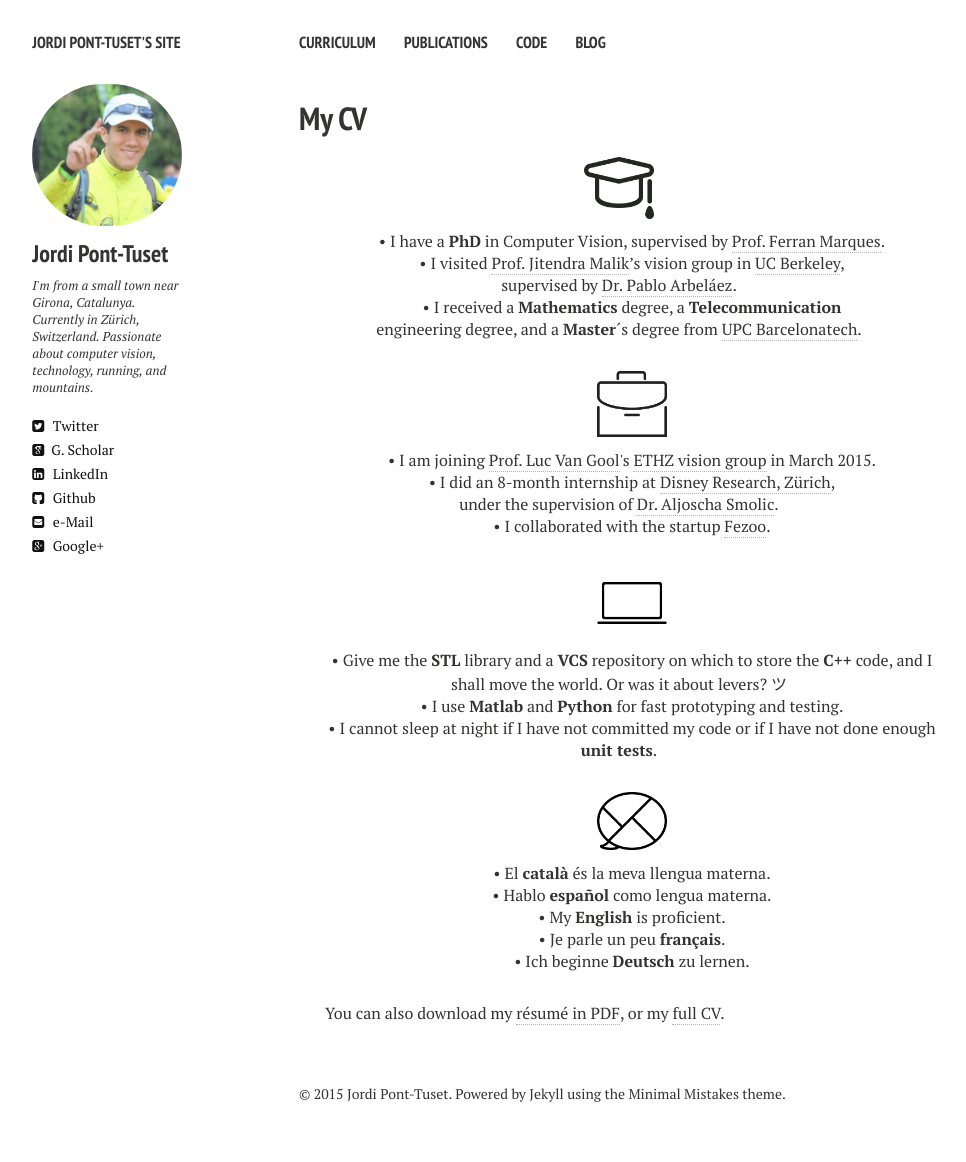
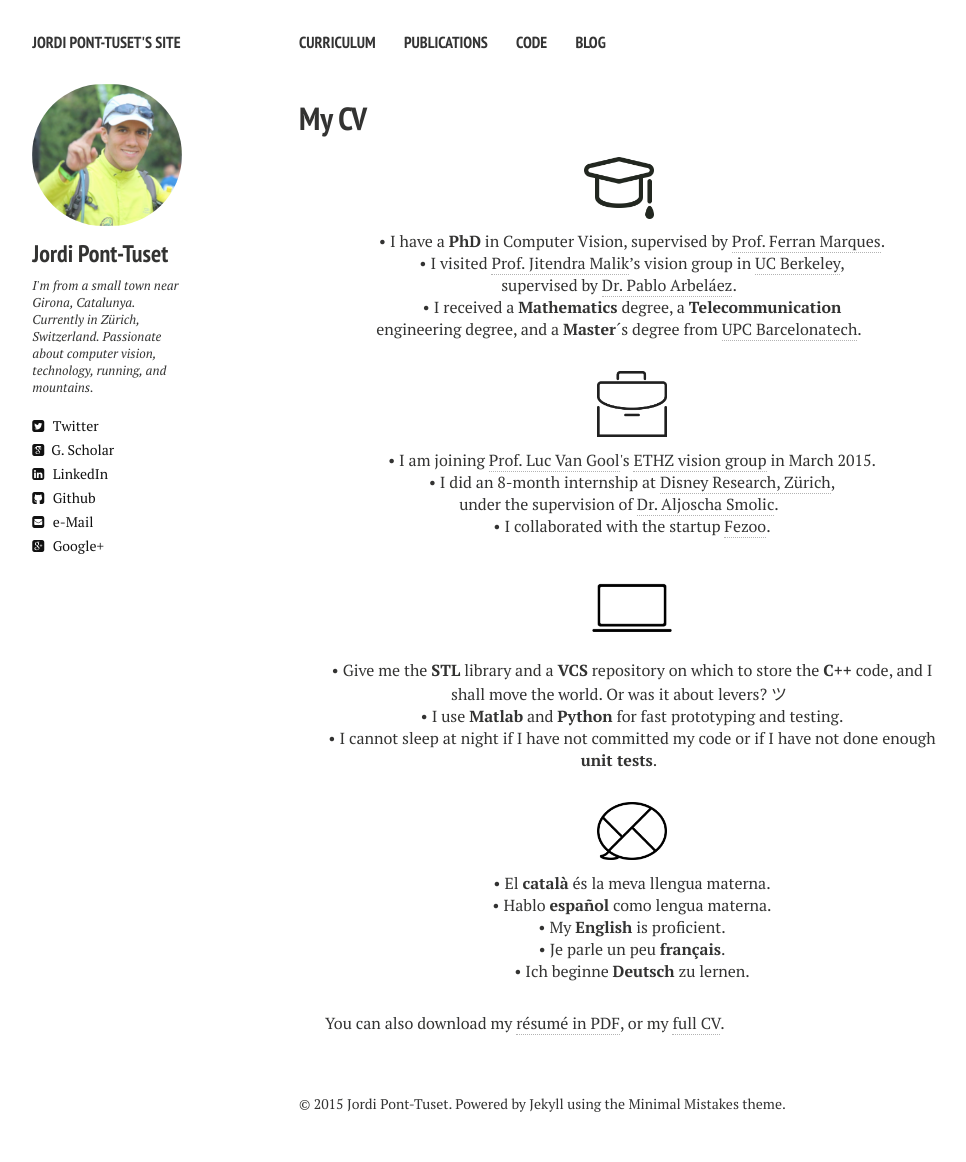
Before and after one commit to jponttuset/jponttuset.github.io, a Jekyll site: the page built from cv.md, in a window 1280 px wide. Shown: the whole page, without its empty margins (21-987 px from the left). Built offline with Jekyll 4.4.1, drawn with Linux system fonts in a browser that asks for light colours; nearby versions of some CDN libraries.

Commit message:
- Minor tweaks

```diff
--- a/_layouts/cv.html
+++ b/_layouts/cv.html
@@ -54,7 +54,7 @@
     <p align="center">&#8226 I did an 8-month internship at <a href="http://www.disneyresearch.com/research-labs/disney-research-zurich/" target="_blank">Disney Research, Zürich</a>,<br>under the supervision of <a href="http://zurich.disneyresearch.com/~smolica/" target="_blank">Dr. Aljoscha Smolic</a>.</p>
     <p align="center" class="bottom-three">&#8226 I collaborated with the startup <a href="http://fezoo.cat" target="_blank">Fezoo</a>.</p>
 
-    <p align="center" class=bottom-small><img src="{{ site.url }}/images/computer2.png" alt="Computer Skills" width="70" height="70"></p>
+    <p align="center" class=bottom-small><img src="{{ site.url }}/images/computer2.png" alt="Computer Skills" width="80" height="80"></p>
     <p align="center">&#8226 Give me the <strong>STL</strong> library and a <strong>VCS</strong> repository on which to store the <strong>C++</strong> code, and I shall move the world. Or was it about levers? &#12484;</p>
     <p align="center">&#8226 I use <strong>Matlab</strong> and <strong>Python</strong> for fast prototyping and testing.</p>
     <p align="center" class="bottom-three">&#8226 I cannot sleep at night if I have not committed my code or if I have not done enough <strong>unit tests</strong>.</p>
```
